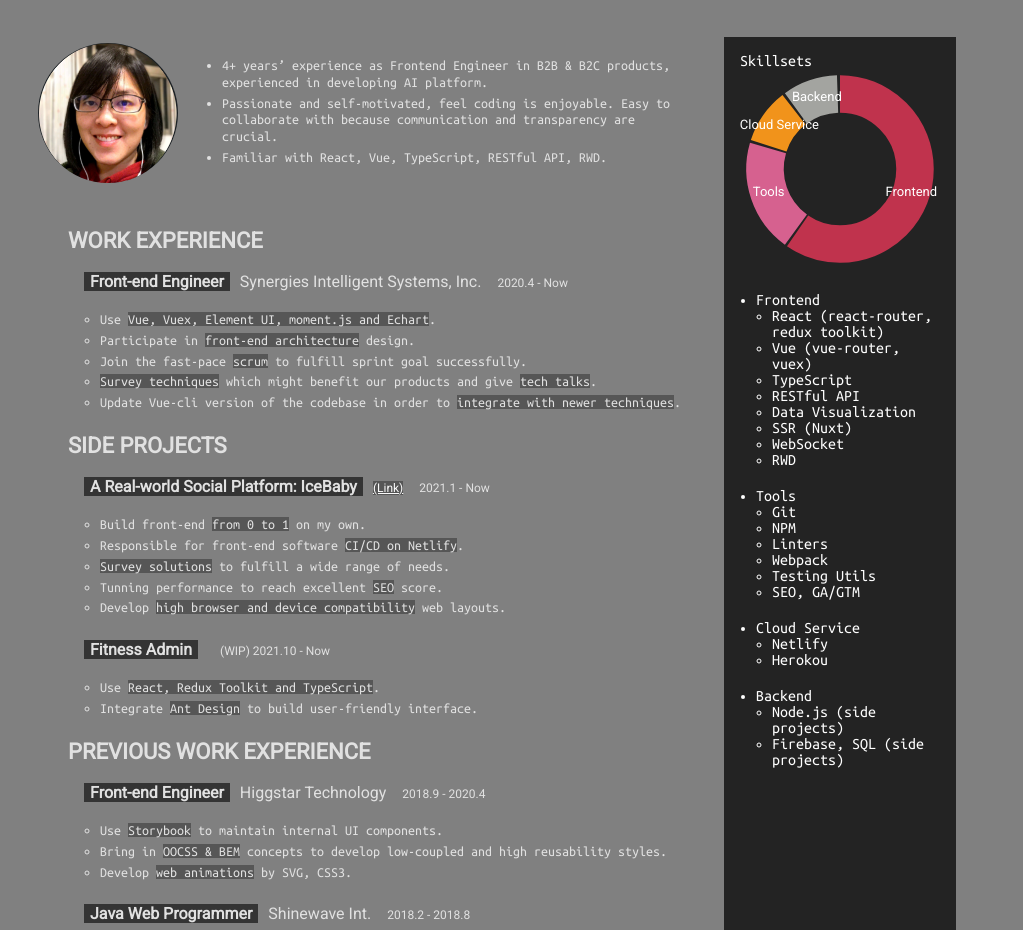
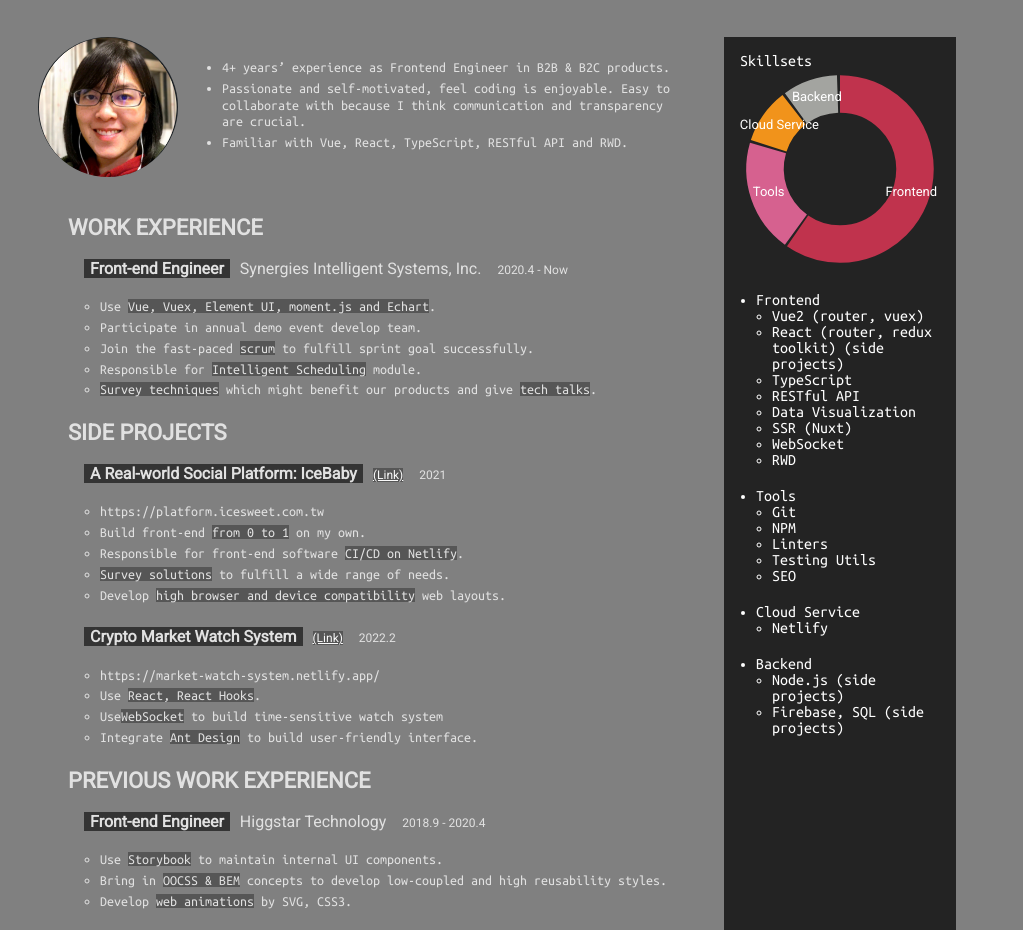
Before and after one commit to KatnessChen/web-resume, a plain HTML site: page index.html in a window 1280 px wide. Shown: the part 257-1187 px from the top of the page, without its empty margins (128-1151 px from the left). Drawn offline with nearby package versions, Linux system fonts and the light colour scheme.

Commit message:
v5 (update: 2022/2)

```diff
--- a/index.html
+++ b/index.html
@@ -23,7 +23,7 @@
         </a>
       </h2>
       <div class="deco"></div>
-      <span>Last updated: 01/2022</span>
+      <span>Last updated: 02/2022</span>
     </header>
     <main>
       <section>
@@ -32,10 +32,10 @@
             <img src="./img/avatar.png">
           </div>
           <ul>
-            <li>4+ years’ experience as Frontend Engineer in B2B & B2C products, experienced in developing AI platform.</li>
-            <li>Passionate and self-motivated, feel coding is enjoyable. Easy to collaborate with because communication and
+            <li>4+ years’ experience as Frontend Engineer in B2B & B2C products.</li>
+            <li>Passionate and self-motivated, feel coding is enjoyable. Easy to collaborate with because I think communication and
               transparency are crucial.</li>
-            <li>Familiar with React, Vue, TypeScript, RESTful API, RWD.</li>
+            <li>Familiar with Vue, React, TypeScript, RESTful API and RWD.</li>
           </ul>
         </div>
         <h3>WORK EXPERIENCE</h3>
@@ -48,10 +48,10 @@
             </h4>
             <ul>
               <li>Use <strong>Vue, Vuex, Element UI, moment.js and Echart</strong>.</li>
-              <li>Participate in <strong>front-end architecture</strong> design.</li>
-              <li>Join the fast-pace <strong>scrum</strong> to fulfill sprint goal successfully.</li>
+              <li>Participate in annual demo event develop team.</li>
+              <li>Join the fast-paced <strong>scrum</strong> to fulfill sprint goal successfully.</li>
+              <li>Responsible for <strong>Intelligent Scheduling</strong> module.</li>
               <li><strong>Survey techniques</strong> which might benefit our products and give <strong>tech talks</strong>.</li>
-              <li>Update Vue-cli version of the codebase in order to <strong>integrate with newer techniques</strong>.</li>
               </ul>
               </li>
         </ol>
@@ -60,24 +60,27 @@
           <li>
             <h4>
               <strong>A Real-world Social Platform: IceBaby</strong>
-              <a target="_blank" href="https://platform.icesweet.com.tw/landing/login/player">(Link)</a>
-              <time>2021.1 - Now</time>
+              <a target="_blank" href="https://platform.icesweet.com.tw">(Link)</a>
+              <time>2021</time>
             </h4>
             <ul>
+              <li>https://platform.icesweet.com.tw</li>
               <li>Build front-end <strong>from 0 to 1</strong> on my own.</li>
               <li>Responsible for front-end software <strong>CI/CD on Netlify</strong>.</li>
               <li><strong>Survey solutions</strong> to fulfill a wide range of needs.</li>
-              <li>Tunning performance to reach excellent <strong>SEO</strong> score.</li>
               <li>Develop <strong>high browser and device compatibility</strong> web layouts.</li>
             </ul>
           </li>
           <li>
             <h4>
-              <strong>Fitness Admin</strong>
-              <time>(WIP) 2021.10 - Now</time>
+              <strong>Crypto Market Watch System</strong>
+              <a target="_blank" href="https://market-watch-system.netlify.app/">(Link)</a>
+              <time>2022.2</time>
             </h4>
             <ul>
-              <li>Use <strong>React, Redux Toolkit and TypeScript</strong>.</li>
+              <li>https://market-watch-system.netlify.app/</li>
+              <li>Use <strong>React, React Hooks</strong>.</li>
+              <li>Use<strong>WebSocket</strong> to build time-sensitive watch system</li>
               <li>Integrate <strong>Ant Design</strong> to build user-friendly interface.</li>
             </ul>
           </li>
@@ -106,7 +109,7 @@
                 <ul>
                   <li>Work as an on-site contractor in <strong>IBM</strong>. Use <strong>Java SE</strong>, and SQL technologies.</li>
                   <li>Coordinate with <strong>American PM</strong> and developers, QA from Taiwan.</li>
-                  <li>Release <strong>Restful APIs</strong>, allow CRUD operations from front-end.</li>
+                  <li>Release <strong>RESTful APIs</strong>, allow CRUD operations from front-end.</li>
             </ul>
           </li>
           <li>
@@ -124,7 +127,7 @@
         <h3>EDUCATION</h3>
         <ol>
           <li>
-            <h4>Full-stack Engineer Program | III (資策會)<time>2017.8 - 2018.2</time></h4>
+            <h4>Front-end Engineer Program | III (資策會)<time>2017.8 - 2018.2</time></h4>
           </li>
           <li>
             <h4>Journalism | National Chengchi University (國立政治大學)<time>2009.9 - 2013.6</time></h4>
@@ -148,8 +151,8 @@
           <li>
             <h4>Frontend</h4>
             <ul>
-              <li>React (react-router, redux toolkit)</li>
-              <li>Vue (vue-router, vuex)</li>
+              <li>Vue2 (router, vuex)</li>
+              <li>React (router, redux toolkit) (side projects)</li>
               <li>TypeScript</li>
               <li>RESTful API</li>
               <li>Data Visualization</li>
@@ -164,16 +167,14 @@
               <li>Git</li>
               <li>NPM</li>
               <li>Linters</li>
-              <li>Webpack</li>
               <li>Testing Utils</li>
-              <li>SEO, GA/GTM</li>
+              <li>SEO</li>
             </ul>
           </li>
           <li>
             <h4>Cloud Service</h4>
             <ul>
               <li>Netlify</li>
-              <li>Herokou</li>
             </ul>
           </li>
           <li>
```
